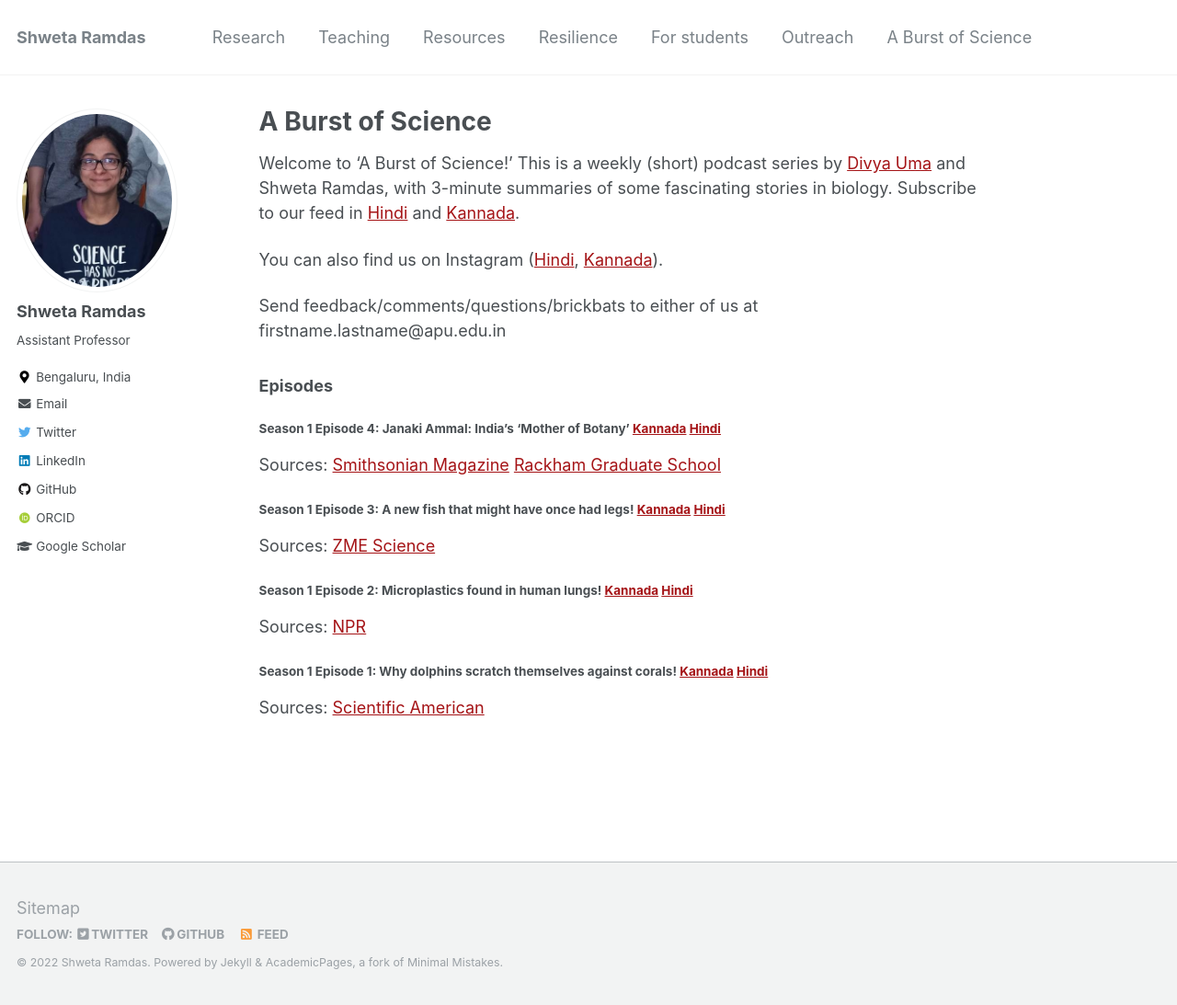
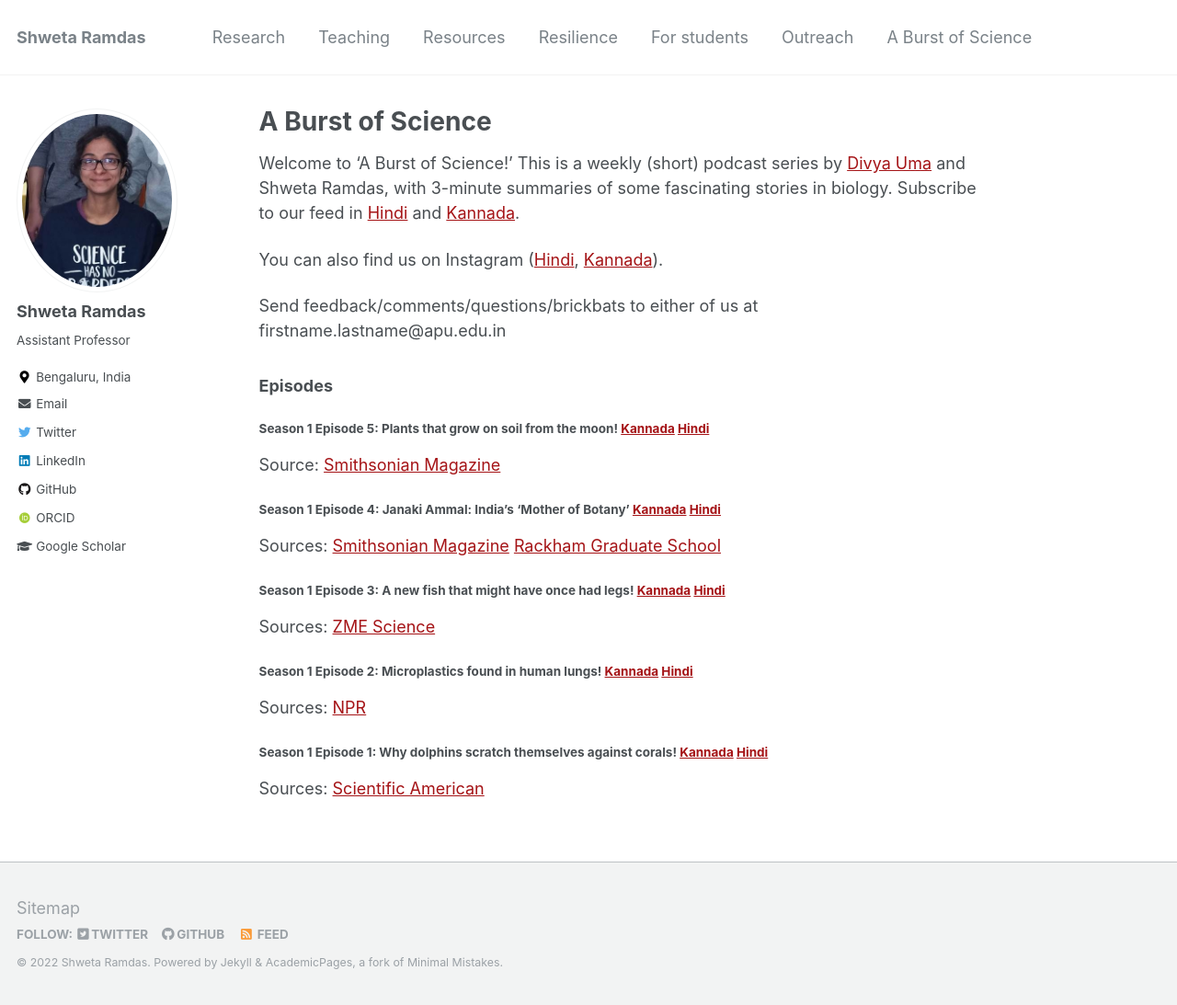
Before and after one commit to shwetaramdas/shwetaramdas.github.io, a Jekyll site: the page built from burstofscience.md, in a window 1280 px wide and 1093 px high. Shown: the whole window at 92% size. Built offline with Jekyll 4.4.1, drawn with Linux system fonts in a browser that asks for light colours; some web fonts are replaced.

Commit message:
Update burstofscience.md

```diff
--- a/burstofscience.md
+++ b/burstofscience.md
@@ -13,6 +13,10 @@ You can also find us on Instagram ([Hindi](www.instagram.com/ekchutkivigyan), [K
 Send feedback/comments/questions/brickbats to either of us at firstname.lastname@apu.edu.in
 
 ### Episodes
+
+#### Season 1 Episode 5: Plants that grow on soil from the moon! [Kannada](https://anchor.fm/apu-biology/episodes/Episode-5--Do-plants-grown-on-lunar-soil-e1jrk1e) [Hindi](https://anchor.fm/shweta-ramdas/episodes/5-e1n8d0o)
+Source: [Smithsonian Magazine](https://www.npr.org/2022/05/14/1098753238/scientists-grow-plants-soil-moon-nasa-university-of-florida)
+
 #### Season 1 Episode 4: Janaki Ammal: India's 'Mother of Botany' [Kannada](https://anchor.fm/apu-biology/episodes/Episode-4--Sugarcane-and-Janaki-ammal-e1mf9b3) [Hindi](https://anchor.fm/shweta-ramdas/episodes/4-e1mklas)
 Sources: [Smithsonian Magazine](https://www.smithsonianmag.com/science-nature/pioneering-female-botanist-who-sweetened-nation-and-saved-valley-180972765/)
 [Rackham Graduate School](https://rackham.umich.edu/project/janaki-ammal-edvaleth-kakkat/)
```
